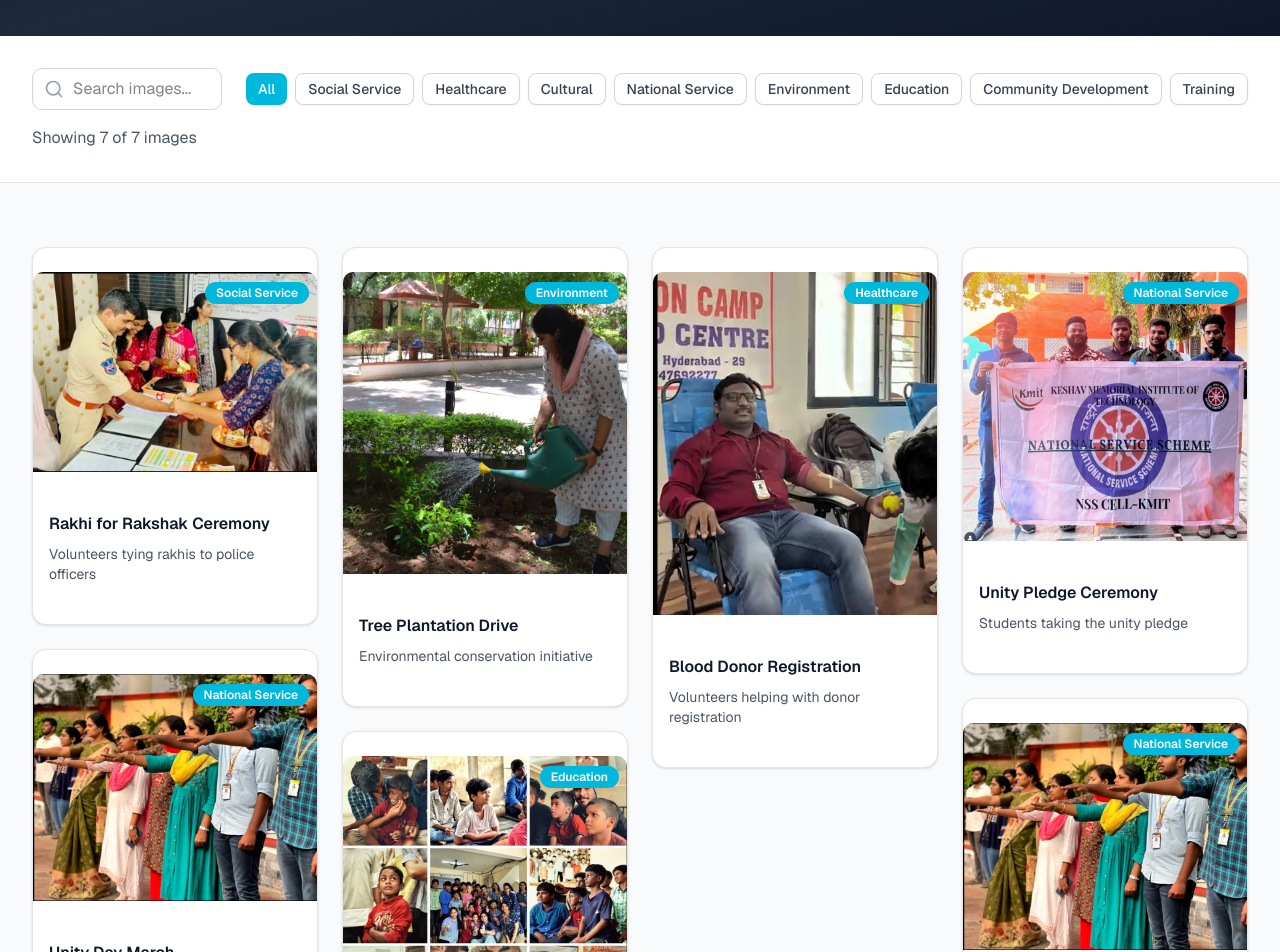
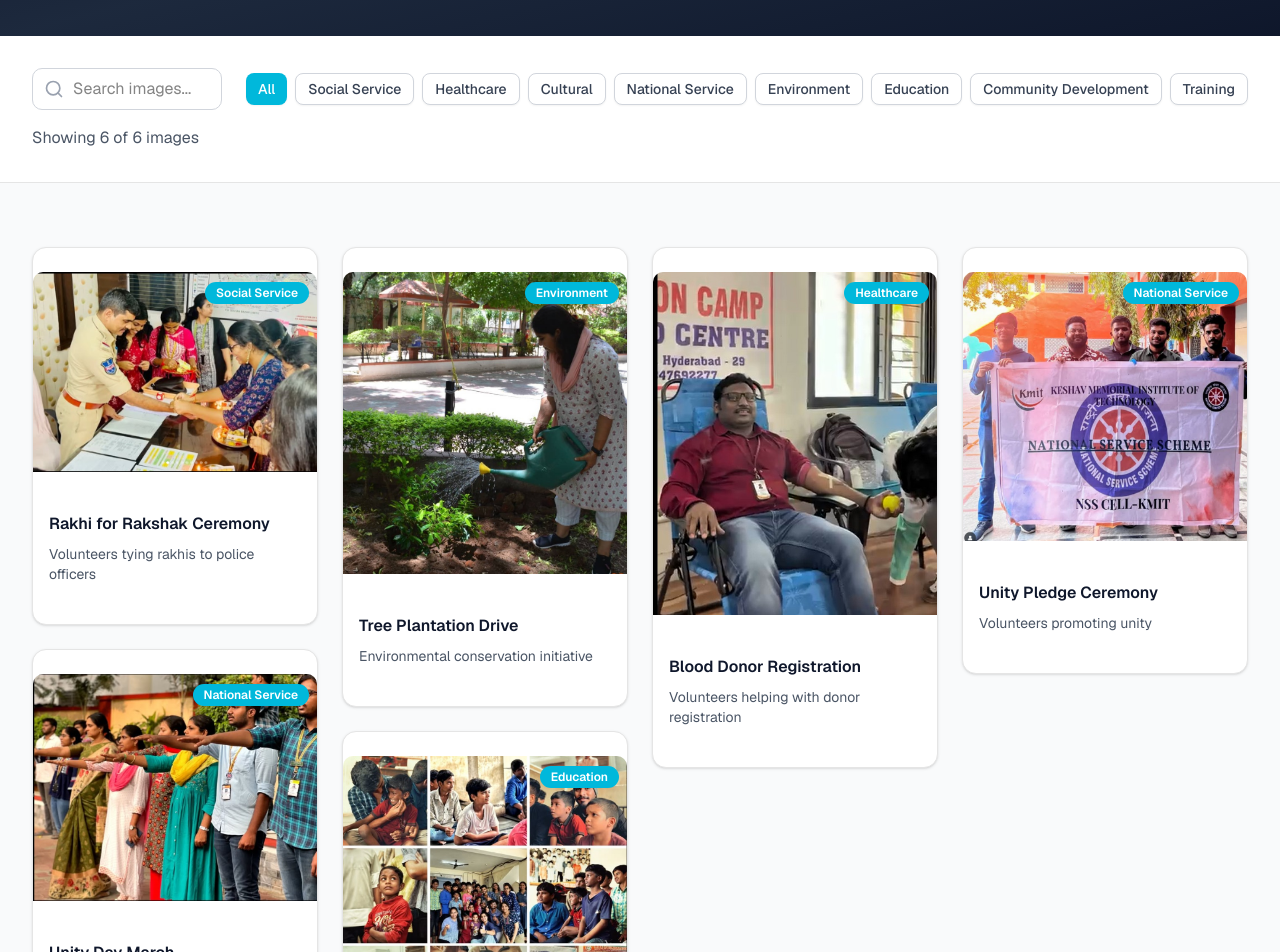
Before and after one commit to Varshith271105/NSS_KMIT, a Next.js app: page /gallery in a window 1280 px wide. Shown: the part 340-1292 px from the top of the page. Built offline with nearby package versions, Linux system fonts and the light colour scheme.

Commit message:
Update page.tsx

```diff
--- a/app/gallery/page.tsx
+++ b/app/gallery/page.tsx
@@ -48,20 +48,12 @@ const galleryItems = [
     description: "Volunteers helping with donor registration",
   },
   {
-    id: 6,
+    id: 7,
     src: "/unity.jpg",
     title: "Unity Pledge Ceremony",
     category: "National Service",
-    event: "ekta-divas",
-    description: "Students taking the unity pledge",
-  },
-  {
-    id: 6,
-    src: "/ekta.jpg",
-    title: "Ekta Ceremony",
-    category: "National Service",
-    event: "ekta-divas",
-    description: "Students taking the unity pledge",
+    event: "Unity-March",
+    description: "Volunteers promoting unity",
   }
 ]
 
```
